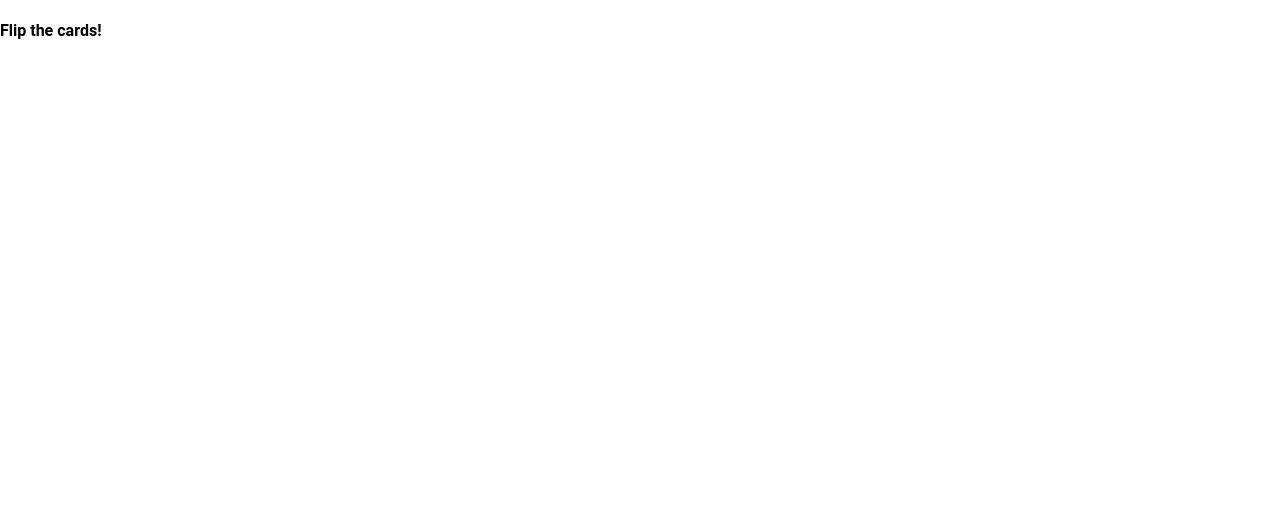
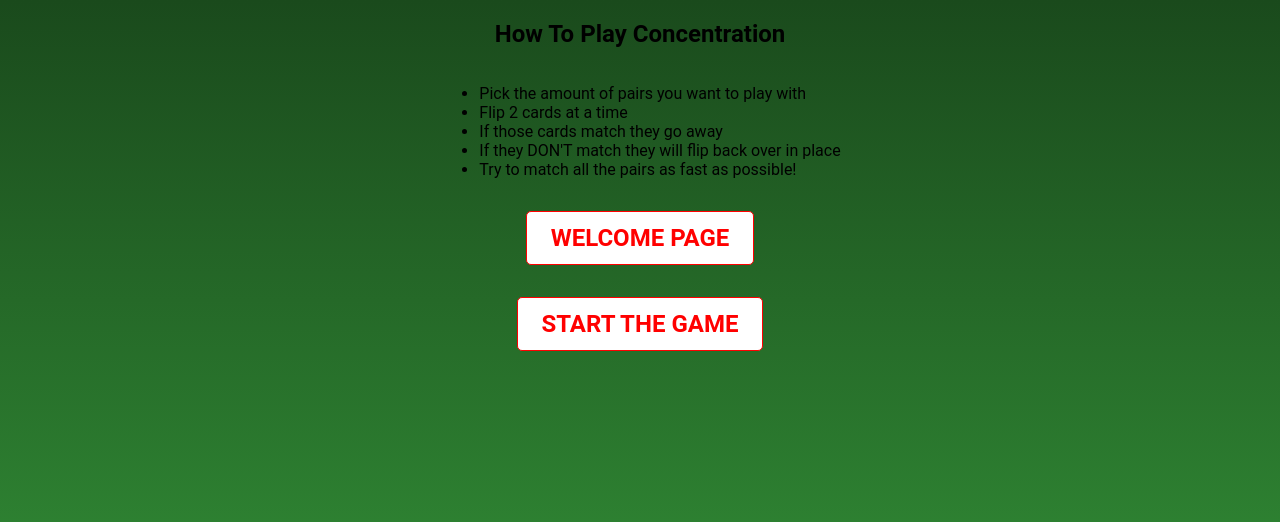
Before and after one commit to STLnick/concentration-game, a React (Create React App) app in the folder client/: page /howtoplay in a window 1280 px wide. Shown: the top 522 px of the page. Built offline with nearby package versions, Linux system fonts and the light colour scheme.

Commit message:
:sparkles: Add HowToPlay component

```diff
--- a/client/src/components/HowToPlay/index.js
+++ b/client/src/components/HowToPlay/index.js
@@ -1,3 +1,22 @@
 import React from 'react'
+import { Link } from 'react-router-dom'
 
-export const HowToPlay = () => (<h4>Flip the cards!</h4>)
+export const HowToPlay = () => {
+
+  return (
+    <div className="container rules-container">
+      <h2 className="rules-title">How To Play Concentration</h2>
+      <div className="rules">
+        <ul className="rules-list">
+          <li className="rules-list-item">Pick the amount of pairs you want to play with</li>
+          <li className="rules-list-item">Flip 2 cards at a time</li>
+          <li className="rules-list-item">If those cards match they go away</li>
+          <li className="rules-list-item">If they DON'T match they will flip back over in place</li>
+          <li className="rules-list-item">Try to match all the pairs as fast as possible!</li>
+        </ul>
+      </div>
+      <Link className="link" to="/">Welcome Page</Link>
+      <Link className="link" to="/game">Start the Game</Link>
+    </div>
+  )
+}
```
